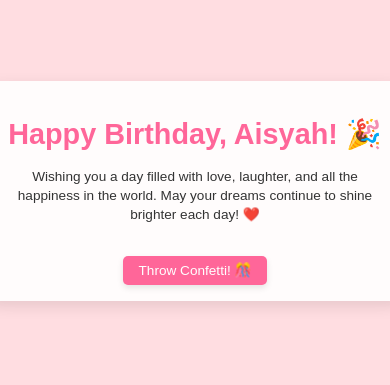
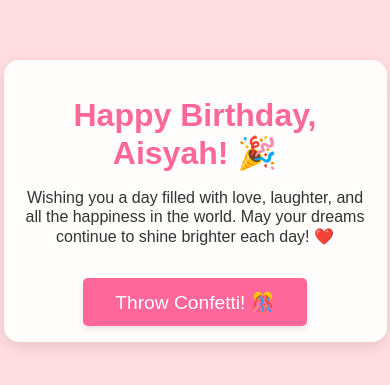
Before and after one commit to hsnaann/hbaisyah.github.io, a plain HTML site: page index.html in a window 390 px wide. Shown: the part 221-606 px from the top of the page. Drawn offline with Linux system fonts and the light colour scheme.

Commit message:
index.html

```diff
--- a/index.html
+++ b/index.html
@@ -2,7 +2,7 @@
 <html lang="en">
 <head>
     <meta charset="UTF-8">
-    <meta name="viewport" content="width=device-width, initial-scale=1.0, maximum-scale=1.0, user-scalable=no">
+    <meta name="viewport" content="width=device-width, initial-scale=1.0, maximum-scale=1.0">
     <title>Happy Birthday, Aisyah!</title>
     <style>
         /* General Styles */
@@ -14,9 +14,9 @@
             display: flex;
             justify-content: center;
             align-items: center;
-            flex-direction: column;
+            height: 100vh;
             min-height: 100vh;
-            overflow-x: hidden; /* Prevent horizontal scrolling */
+            overflow-x: hidden;
         }
 
         .container {
@@ -28,7 +28,6 @@
             box-shadow: 0 5px 15px rgba(0, 0, 0, 0.1);
             text-align: center;
             animation: fadeIn 1s ease-out;
-            margin-bottom: 20px; /* Add margin bottom for better spacing */
         }
 
         @keyframes fadeIn {
@@ -36,23 +35,25 @@
             100% { opacity: 1; transform: translateY(0); }
         }
 
+        /* Header Styles */
         h1 {
-            font-size: 2.5rem; /* Adjusted for smaller screens */
+            font-size: 3rem;
             color: #ff6699;
             margin-bottom: 1rem;
             font-weight: bold;
         }
 
         .message {
-            font-size: 1rem; /* Adjusted for smaller screens */
+            font-size: 1.5rem;
             color: #333;
-            line-height: 1.4; /* Adjusted for readability on smaller screens */
+            line-height: 1.6;
             margin-bottom: 2rem;
         }
 
+        /* Button Styles */
         button {
-            padding: 0.6rem 1.5rem; /* Adjusted for smaller screens */
-            font-size: 1rem; /* Adjusted for smaller screens */
+            padding: 0.8rem 2rem;
+            font-size: 1.2rem;
             color: white;
             background-color: #ff6699;
             border: none;
@@ -67,6 +68,7 @@
             background-color: #cc3366;
         }
 
+        /* Sections Styles */
         .section {
             display: none;
             width: 90%;
@@ -91,23 +93,24 @@
 
         .section h2 {
             color: #ff6699;
-            font-size: 1.5rem; /* Adjusted for smaller screens */
+            font-size: 2.5rem;
             margin-bottom: 1rem;
         }
 
         .section p {
-            font-size: 1rem; /* Adjusted for smaller screens */
+            font-size: 1.2rem;
             color: #333;
             margin: 1rem 0;
-            line-height: 1.4; /* Adjusted for readability on smaller screens */
+            line-height: 1.6;
         }
 
+        /* Canvas Styles */
         canvas {
             position: fixed;
             top: 0;
             left: 0;
-            width: 100vw; /* Full viewport width */
-            height: 100vh; /* Full viewport height */
+            width: 100%;
+            height: 100%;
             pointer-events: none;
             z-index: -1;
         }
@@ -120,59 +123,59 @@
         /* Media Queries */
         @media only screen and (max-width: 768px) {
             .container {
-                width: 95%; /* Slightly increase the width for smaller screens */
-                padding: 1rem; /* Reduce padding for smaller screens */
+                width: 90%;
+                padding: 1.5rem;
             }
 
             .section {
-                width: 95%; /* Slightly increase the width for smaller screens */
-                padding: 1rem; /* Reduce padding for smaller screens */
+                width: 90%;
+                padding: 1.5rem;
             }
 
             h1 {
-                font-size: 2rem; /* Reduce font size for smaller screens */
+                font-size: 2.5rem;
+            }
+
+            .message {
+                font-size: 1.2rem;
+                line-height: 1.4;
             }
 
             .section h2 {
-                font-size: 1.25rem; /* Reduce font size for smaller screens */
+                font-size: 2rem;
             }
 
-            .message, .section p {
-                font-size: 0.9rem; /* Reduce font size for smaller screens */
-            }
-
-            button {
-                padding: 0.5rem 1.2rem; /* Adjust padding for smaller screens */
-                font-size: 0.9rem; /* Adjust font size for smaller screens */
+            .section p {
+                font-size: 1rem;
             }
         }
 
         @media only screen and (max-width: 425px) {
             .container {
-                width: 100%;
+                width: 90%;
                 padding: 1rem;
             }
 
             .section {
-                width: 100%;
+                width: 90%;
                 padding: 1rem;
             }
 
             h1 {
-                font-size: 1.8rem; /* Reduce font size further for smaller screens */
+                font-size: 2rem;
+            }
+
+            .message {
+                font-size: 1rem;
+                line-height: 1.2;
             }
 
             .section h2 {
-                font-size: 1.2rem; /* Reduce font size further for smaller screens */
+                font-size: 1.5rem;
             }
 
-            .message, .section p {
-                font-size: 0.85rem; /* Reduce font size further for smaller screens */
-            }
-
-            button {
-                padding: 0.4rem 1rem; /* Adjust padding for smaller screens */
-                font-size: 0.85rem; /* Adjust font size for smaller screens */
+            .section p {
+                font-size: 0.9rem;
             }
         }
     </style>
@@ -212,7 +215,7 @@
     </audio>
 
     <script>
-         const button = document.getElementById('confettiButton');
+        const button = document.getElementById('confettiButton');
         const confettiCanvas = document.getElementById('confettiCanvas');
         const confettiContext = confettiCanvas.getContext('2d');
         const cakeCanvas = document.getElementById('cakeCanvas');
```
